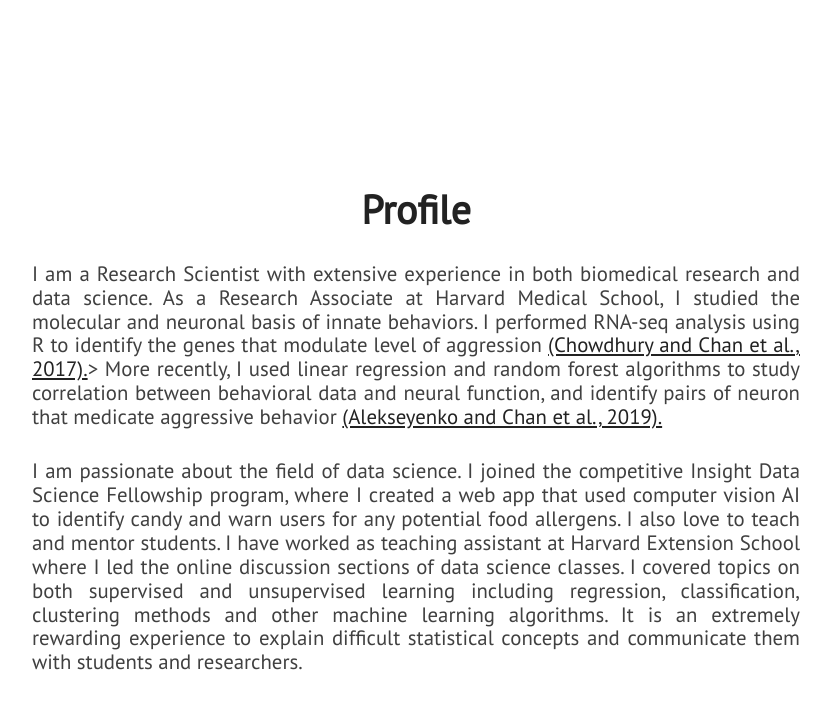
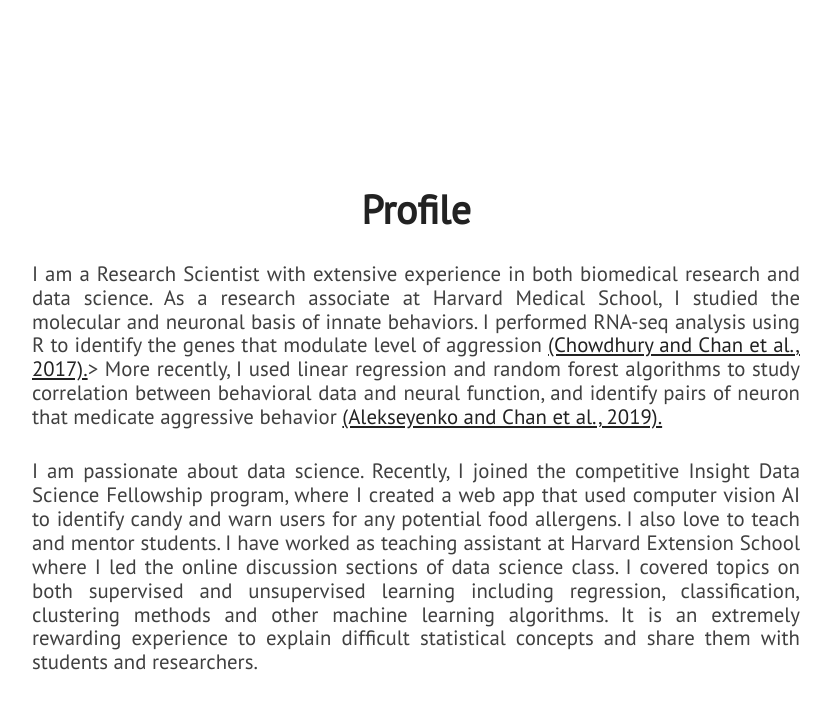
Before and after one commit to ybchan/ybchan.github.io, a Jekyll site: the page built from index.html, in a window 1280 px wide and 900 px high, scrolled down 985 px. Shown: the top 709 px of the window, without its empty margins (224-1055 px from the left). Built offline with Jekyll 4.4.1, drawn with Linux system fonts in a browser that asks for light colours; nearby versions of some CDN libraries; some of the changed text lies outside the part shown.

Commit message:
Update skills.html

```diff
--- a/_includes/about.html
+++ b/_includes/about.html
@@ -3,10 +3,10 @@
         <div id="about-text">
             <div class="section-heading">Profile</div>
             <p class="paragraph-text justify-text">
-                I am a Research Scientist with extensive experience in both biomedical research and data science. As a Research Associate at Harvard Medical School, I studied the molecular and neuronal basis of innate behaviors. I performed RNA-seq analysis using R to identify the genes that modulate level of aggression <a href="https://www.pnas.org/content/114/9/2373.long">(Chowdhury and Chan et al., 2017).</a>> More recently, I used linear regression and random forest algorithms to study correlation between behavioral data and neural function, and identify pairs of neuron that medicate aggressive behavior <a href="https://pubmed.ncbi.nlm.nih.gov/31231050/">(Alekseyenko and Chan et al., 2019).</a>
+                I am a Research Scientist with extensive experience in both biomedical research and data science. As a research associate at Harvard Medical School, I studied the molecular and neuronal basis of innate behaviors. I performed RNA-seq analysis using R to identify the genes that modulate level of aggression <a href="https://www.pnas.org/content/114/9/2373.long">(Chowdhury and Chan et al., 2017).</a>> More recently, I used linear regression and random forest algorithms to study correlation between behavioral data and neural function, and identify pairs of neuron that medicate aggressive behavior <a href="https://pubmed.ncbi.nlm.nih.gov/31231050/">(Alekseyenko and Chan et al., 2019).</a>
             </p>
             <p class="paragraph-text justify-text">
-                I am passionate about the field of data science. I joined the competitive Insight Data Science Fellowship program, where I created a web app that used computer vision AI to identify candy and warn users for any potential food allergens. I also love to teach and mentor students. I have worked as teaching assistant at Harvard Extension School where I led the online discussion sections of data science classes. I covered topics on both supervised and unsupervised learning including regression, classification, clustering methods and other machine learning algorithms. It is an extremely rewarding experience to explain difficult statistical concepts and communicate them with students and researchers.
+                I am passionate about data science. Recently, I joined the competitive Insight Data Science Fellowship program, where I created a web app that used computer vision AI to identify candy and warn users for any potential food allergens. I also love to teach and mentor students. I have worked as teaching assistant at Harvard Extension School where I led the online discussion sections of data science class. I covered topics on both supervised and unsupervised learning including regression, classification, clustering methods and other machine learning algorithms. It is an extremely rewarding experience to explain difficult statistical concepts and share them with students and researchers.
             </p>
         </div>
     </section>
--- a/_includes/skills.html
+++ b/_includes/skills.html
@@ -15,38 +15,53 @@
                     <h3 class="center-align skills-subsection">Technical</h3>
                     <div class="progress-bars">
                         <div class="skillbar clearfix " data-percent="90%">
-                            <div class="skillbar-title" style="background: #2980b9;"><span>Javascript</span></div>
-                            <div class="skillbar-bar" style="background: #3498db;"></div>
+                            <div class="skillbar-title" style="background: #a629b9;"><span>Molecular biology</span></div>
+                            <div class="skillbar-bar" style="background: #b255da;"></div>
+                        </div> <!-- End Skill Bar -->
+
+                        <div class="skillbar clearfix " data-percent="80%">
+                            <div class="skillbar-title" style="background: #a629b9;"><span>Genetics</span></div>
+                            <div class="skillbar-bar" style="background: #b255da;"></div>
+                        </div> <!-- End Skill Bar -->
+
+                        <div class="skillbar clearfix " data-percent="60%">
+                            <div class="skillbar-title" style="background: #a629b9;"><span>CRISPR</span></div>
+                            <div class="skillbar-bar" style="background: #b255da;"></div>
+                        </div> <!-- End Skill Bar -->
+
+                        <div class="skillbar clearfix " data-percent="50%">
+                            <div class="skillbar-title" style="background: #a629b9;"><span>NGS</span></div>
+                            <div class="skillbar-bar" style="background: #b255da;"></div>
                         </div> <!-- End Skill Bar -->
 
                         <div class="skillbar clearfix " data-percent="85%">
-                            <div class="skillbar-title" style="background: #2980b9;"><span>ReactJS</span></div>
+                            <div class="skillbar-title" style="background: #2980b9;"><span>ML</span></div>
                             <div class="skillbar-bar" style="background: #3498db;"></div>
                         </div> <!-- End Skill Bar -->
 
                         <div class="skillbar clearfix " data-percent="80%">
-                            <div class="skillbar-title" style="background: #2980b9;"><span>GNU/Linux</span></div>
+                            <div class="skillbar-title" style="background: #2980b9;"><span>Python</span></div>
                             <div class="skillbar-bar" style="background: #3498db"></div>
                         </div> <!-- End Skill Bar -->
 
 
-                        <div class="skillbar clearfix " data-percent="75%">
-                            <div class="skillbar-title" style="background: #2980b9;"><span>CSS3</span></div>
-                            <div class="skillbar-bar" style="background: #3498db;"></div>
-                        </div> <!-- End Skill Bar -->
-
-                        <div class="skillbar clearfix " data-percent="75%">
-                            <div class="skillbar-title" style="background: #2980b9;"><span>Python</span></div>
+                        <div class="skillbar clearfix " data-percent="80%">
+                            <div class="skillbar-title" style="background: #2980b9;"><span>R</span></div>
                             <div class="skillbar-bar" style="background: #3498db;"></div>
                         </div> <!-- End Skill Bar -->
 
                         <div class="skillbar clearfix " data-percent="70%">
-                            <div class="skillbar-title" style="background: #2980b9"><span>Flask</span></div>
+                            <div class="skillbar-title" style="background: #2980b9;"><span>CNN</span></div>
                             <div class="skillbar-bar" style="background: #3498db;"></div>
                         </div> <!-- End Skill Bar -->
 
-                        <div class="skillbar clearfix " data-percent="70%">
-                            <div class="skillbar-title" style="background: #2980b9"><span>InfoSec</span></div>
+                        <div class="skillbar clearfix " data-percent="50%">
+                            <div class="skillbar-title" style="background: #2980b9"><span>Time series</span></div>
+                            <div class="skillbar-bar" style="background: #3498db;"></div>
+                        </div> <!-- End Skill Bar -->
+
+                        <div class="skillbar clearfix " data-percent="40%">
+                            <div class="skillbar-title" style="background: #2980b9"><span>SQL</span></div>
                             <div class="skillbar-bar" style="background: #3498db"></div>
                         </div> <!-- End Skill Bar -->
                     </div>
```
